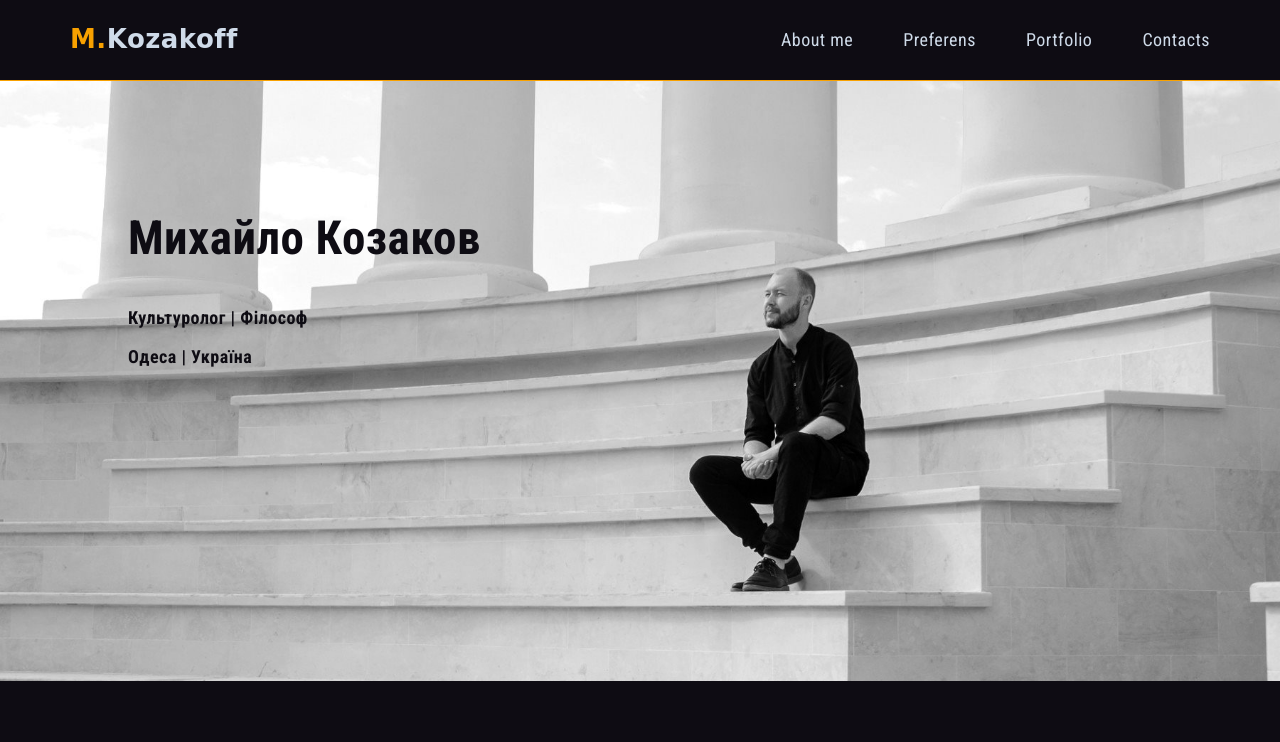
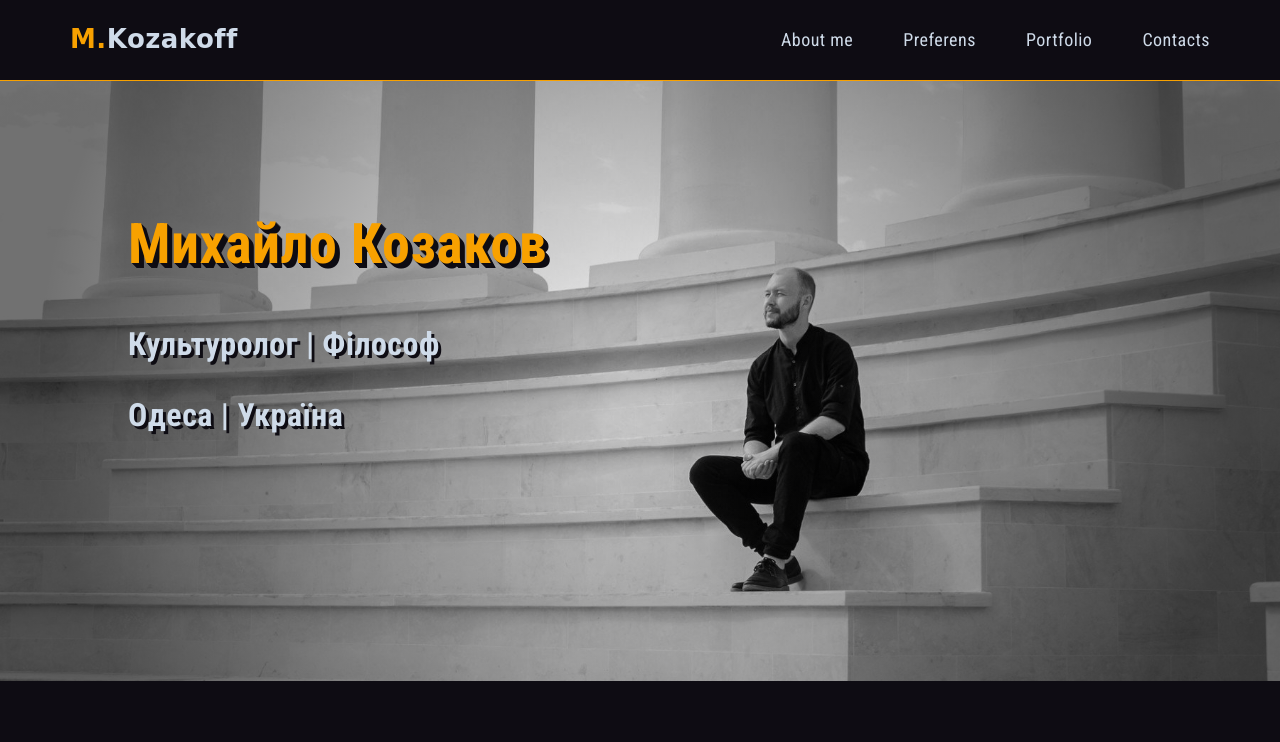
Before and after one commit to OlenaKozakova/my-project, a plain HTML site: page index.html in a window 1280 px wide. Shown: the top 742 px of the page. Drawn offline with nearby package versions, Linux system fonts and the light colour scheme; a web font is replaced by a local one.

Commit message:
доработаны стили героя

```diff
--- a/style/style.css
+++ b/style/style.css
@@ -121,7 +121,7 @@ body {
 .container-hero {
   padding-top: 10%;
   padding-left: 10%;
-  width: 500px;
+  max-width: 100%;
   height: 300px;
 }
 
@@ -130,19 +130,31 @@ body {
 }
 
 .hero-name {
-  font-size: 47px;
+  font-size: 56px;
   line-height: 1.25;
+  color: var(--accent);
+  text-shadow: #0e0c13 1px 1px 0, #0e0c13 2px 2px 0, #0e0c13 3px 3px 0,
+    #0e0c13 4px 4px 0, #0e0c13 5px 5px 0;
 }
 
 .hero-text {
-  font-size: 18px;
+  font-size: 32px;
   line-height: 1.2;
+  font-weight: 400;
   font-weight: bold;
+  color: var(--textdecoration);
+  text-shadow: #0e0c13 3px 3px 0;
+  /*text-shadow: #0e0c13 1px 1px 0, #0e0c13 2px 2px 0, #0e0c13 3px 3px 0;*/
 }
 
 .logoimg {
   background-color: var(--accent);
-  background-image: url(../images/index/hero3.jpg);
+  background-image: radial-gradient(
+      circle,
+      rgba(75, 75, 82, 0.04805672268907568) 2%,
+      rgba(0, 0, 0, 0.5578606442577031) 85%
+    ),
+    url(../images/index/hero3.jpg);
   background-repeat: no-repeat;
   background-size: cover;
   object-fit: cover;
```
